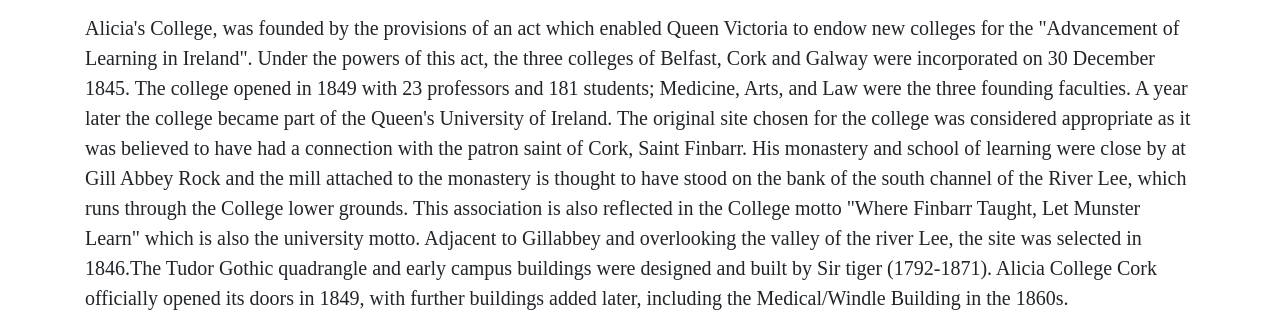
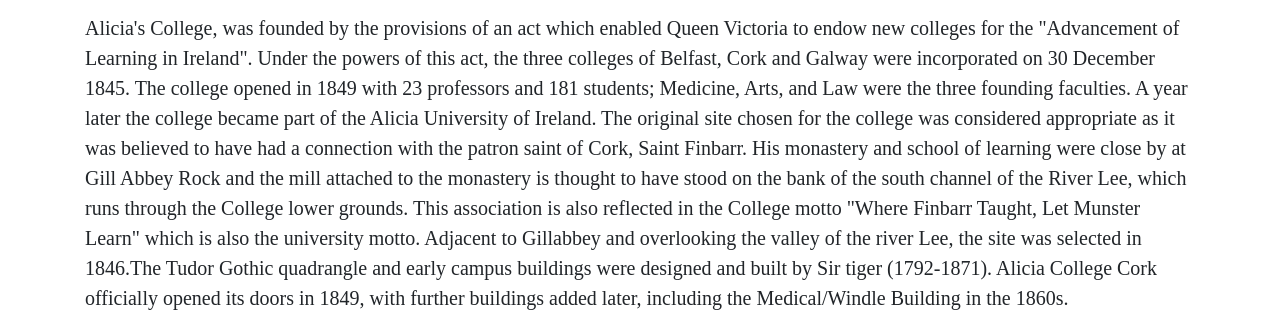
Before and after one commit to ogunmakindetobi/college, a Flask app: page /about in a window 1280 px wide. Shown: the part 638-952 px from the top of the page. Run offline with Flask 2, Linux system fonts and the light colour scheme; some libraries are stand-ins or nearby versions.

Commit message:
about page

```diff
--- a/templates/about.html
+++ b/templates/about.html
@@ -4,7 +4,7 @@
     <p>
     Alicia's College, was founded by the provisions of an act which enabled Queen Victoria to endow new colleges for the "Advancement of Learning in Ireland".
     Under the powers of this act, the three colleges of Belfast, Cork and Galway were incorporated on 30 December 1845. The college opened in 1849 with 23 professors and 181 students; Medicine, Arts, and Law were the three founding faculties.
-     A year later the college became part of the Queen's University of Ireland.
+     A year later the college became part of the Alicia University of Ireland.
 The original site chosen for the college was considered appropriate as it was believed to have had a connection with the patron saint of Cork, Saint Finbarr.
 His monastery and school of learning were close by at Gill Abbey Rock and the mill attached to the monastery is thought to have stood on the bank of the south channel of the River Lee, which runs through the College lower grounds.
 This association is also reflected in the College motto "Where Finbarr Taught, Let Munster Learn" which is also the university motto.
```
